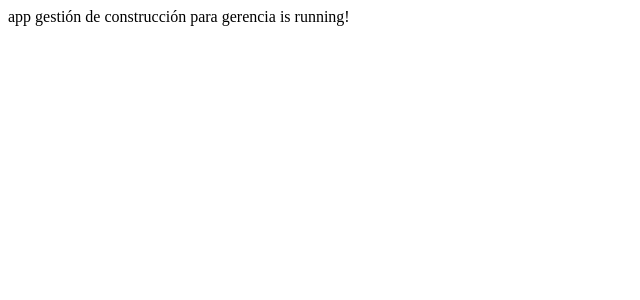
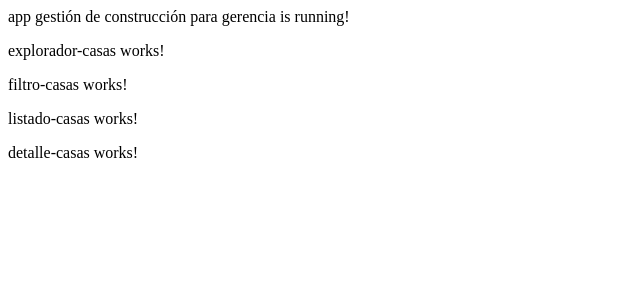
Before and after one commit to janeth-montero/desarrollo-frontend-avance-obra, an Angular app: page / in a window 1280 px wide. Shown: the top 300 px of the page, without its empty margins (0-640 px from the left). Built offline with nearby package versions, Linux system fonts and the light colour scheme.

Commit message:
clase 1: utilizacion de componente importado

```diff
--- a/src/app/app.component.html
+++ b/src/app/app.component.html
@@ -2,3 +2,7 @@
 <!-- <router-outlet></router-outlet> -->
 
 <span> app {{ title }} is running!</span>
+
+<app-explorador-casas>
+
+</app-explorador-casas>
```
